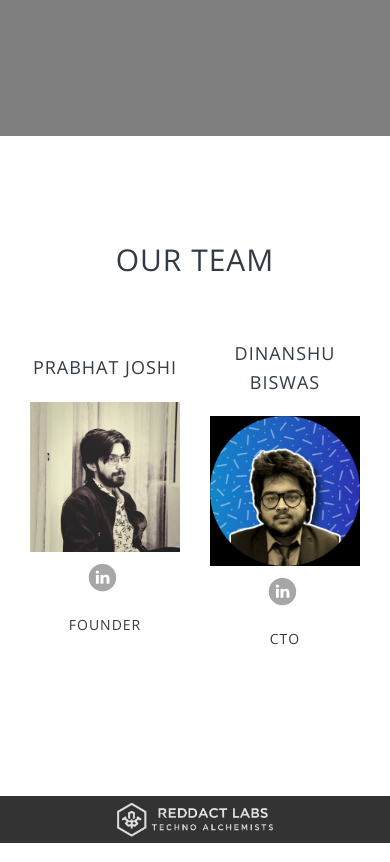
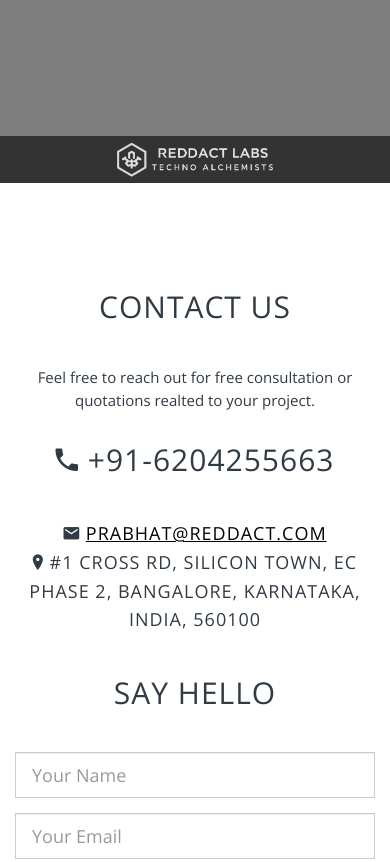
Before and after one commit to prabhatjoshi321/REDDact, a plain HTML site: page index.html in a window 390 px wide. Shown: the part 9480-10342 px from the top of the page. Drawn offline with nearby package versions, Linux system fonts and the light colour scheme; files whose address does not match are found by name.

Commit message:
team fix

```diff
--- a/index.html
+++ b/index.html
@@ -74,9 +74,6 @@
                     </li>
                     <li>
                         <a class="page-scroll" href="#clients">OUR CLIENTS</a>
-                    </li>
-                    <li>
-                        <a class="page-scroll" href="#team">TEAM</a>
                     </li>
                     <li>
                         <a class="page-scroll" href="#contact">CONTACT</a>
@@ -443,42 +440,6 @@
         </div>
     </section>
 
-
-
-
-<!-- Team Section -->
-<section id="team" class="container-fluid text-center">
-    <div class="col-lg-10 col-lg-offset-1">
-        <h2>Our Team</h2>
-        <div class="row justify-content-center" style="display: flex; justify-content: center; align-items: center;">
-
-
-            <!-- Prabhat Joshi -->
-            <div class="col-lg-3 col-md-6" style="display: flex; flex-direction: column; align-items: center; justify-content: center; margin-bottom: 30px;">
-                <h4>Prabhat Joshi</h4>
-                <p><img src="img/avatar2.jpg" class="img-responsive center-block" alt=""></p>
-                <ul class="list-inline">
-                    <li><a href="https://www.linkedin.com/in/prabhat-joshi-2a001718b/"><span class="fa-stack"><i class="fa fa-circle fa-stack-2x"></i><i class="fa fa-linkedin fa-stack-1x fa-inverse"></i></span></a></li>
-                </ul>
-                <h5>Founder</h5>
-            </div>
-
-            <!-- Daryl Dixon -->
-            <div class="col-lg-3 col-md-6" style="display: flex; flex-direction: column; align-items: center; justify-content: center; margin-bottom: 30px;">
-                <h4>Dinanshu Biswas</h4>
-                <p><img src="img/avatar3.jpg" class="img-responsive center-block" alt=""></p>
-                <ul class="list-inline">
-                    <li><a href="https://www.linkedin.com/in/dinanshu-biswas-425571121/?originalSubdomain=in"><span class="fa-stack"><i class="fa fa-circle fa-stack-2x"></i><i class="fa fa-linkedin fa-stack-1x fa-inverse"></i></span></a></li>
-                </ul>
-                <h5>CTO</h5>
-            </div>
-
-        </div>
-    </div>
-</section>
-
-
-
 <!-- Sponsors Section -->
 <div id="sponsor" class="container-fluid">
     <div class="row sponsor text-center justify-content-center align-items-center" style="display: flex; justify-content: center; align-items: center;">
```
Also changed, not shown: img/avatar2.jpg (deleted), img/avatar3.jpg (deleted).
